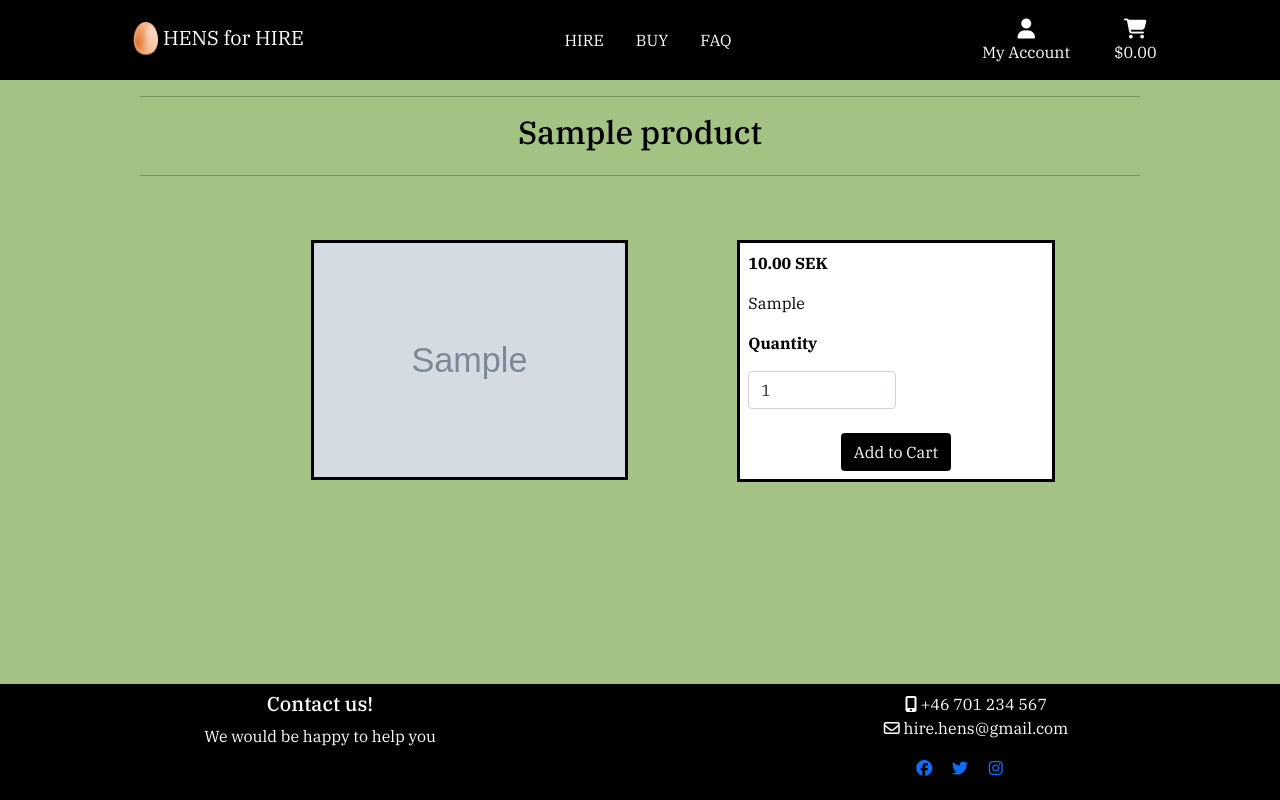
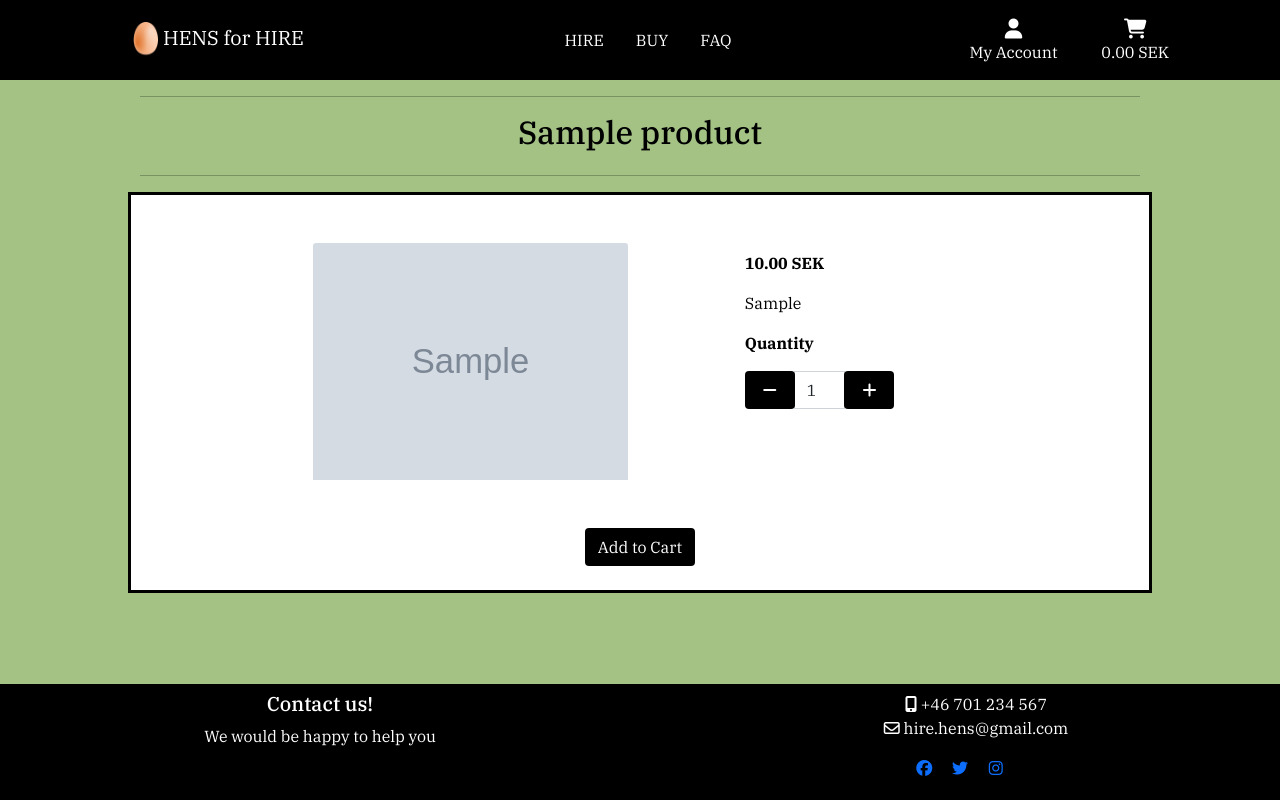
Before and after one commit to Carina-P/hire-hens, a Django app: page /products/product_detail/1/1 in a window 1280 px wide. Run offline with Django 3.2, Linux system fonts and the light colour scheme; tables that the repository leaves empty hold one stand-in row (values such as "Sample post"); grey boxes marked "Sample" are stand-in pictures; parts of the project's set-up code (start-up, migrations or seed data) failed here and were passed over; some libraries are stand-ins or nearby versions.

Commit message:
Some general styling

```diff
--- a/cart/templates/cart/cart.html
+++ b/cart/templates/cart/cart.html
@@ -6,11 +6,11 @@ Shopping cart
 {% endblock cart_header %}
 
 {% block cart_content %}
-<div class="row">
-    <div class="col">
+<div class="row mb-3">
+    <div class="col bg-white">
         {% if cart_items %}
         <div class="table-responsive rounded">
-            <table class="table table-sm table-borderless">
+            <table class="table table-sm">
                 <thead class="text-black">
                     <tr>
                         <th scope="col">Product Info</th>
--- a/faq/templates/faq/faq.html
+++ b/faq/templates/faq/faq.html
@@ -27,5 +27,5 @@ Frequently Asked Questions
 
 {% block postloadjs %}
 {{ block.super }}
-<script src="{% static 'js/accordion.js' %}"></script>
+<script type="text/javascript" src="{% static 'js/accordion.js' %}"></script>
 {% endblock %}
--- a/products/templates/products/product_detail.html
+++ b/products/templates/products/product_detail.html
@@ -6,9 +6,9 @@
 {% endblock products_header %}
 
 {% block products_content %}
-<div class="row">
+<div class="row bg-white border-black">
     <div class="col-12 col-md-6 col-lg-4 offset-lg-2">
-        <div class="image-container my-5 border-black">
+        <div class="image-container my-5">
             {% if product.image %}
             <img class="card-img-top img-fluid" src="{{ product.image.url }}" alt="{{ product.name }}">
             {% else %}
@@ -18,7 +18,7 @@
         </div>
     </div>
     <div class="col-12 col-md-6 col-lg-4 offset-lg-1">
-        <div class="bg-white mb-5 mt-md-5 p-2 border-black">
+        <div class="bg-white mb-5 mt-md-5 p-2">
             {% if request.user.is_superuser %}
             <p class="mb-0">{{ product.category }}</p>
             {% endif %}
@@ -31,29 +31,47 @@
             </p>
             <p class="mt-3">{{ product.information }}</p>
             {% if not rent %}
-            <form class="form" action="{% url 'add_to_cart' product.id %}" method="POST">
+            <form id="detail_form" class="form" action="{% url 'add_to_cart' product.id %}" method="POST">
                 {% csrf_token %}
                 <div class="form-row">
                     <div class="col-12">
                         <p class="mt-3"><strong>Quantity</strong></p>
                         <div class="form-group w-50">
                             <div class="input-group">
-                                <input class="form-control" type="number" name="quantity" value="1" min="1" max="40"
-                                    data_item_id="{{ product.id }}" id="id_qty_{{ product.id }}">
+                                <div class="input-group-prepend">
+                                    <button class="decrement-qty btn btn-black" data-item-id="{{ product.id }}"
+                                        id="decrement_qty_{{ product.id }}">
+                                        <span class="icon">
+                                            <i class="fas fa-minus"></i>
+                                        </span>
+                                    </button>
+                                </div>
+                                <input class="form-control qty_input" type="number" name="quantity" value="1" min="1"
+                                    max="40" data_item_id="{{ product.id }}" id="id_qty_{{ product.id }}">
+                                <div class="input-group-append">
+                                    <button class="increment-qty btn btn-black" data-item-id="{{ product.id}}"
+                                        id="increment_qty_{{ product.id }}">
+                                        <span class="icon">
+                                            <i class="fas fa-plus"></i>
+                                        </span>
+                                    </button>
+                                </div>
                             </div>
                         </div>
                     </div>
-
-                    <div class="col-12 mt-4 text-center">
-                        <input type="submit" class="btn btn-black" value="Add to Cart">
-                    </div>
-
                     <input type="hidden" name="redirect_url" value="{{ request.path }}">
                 </div>
             </form>
             {% endif %}
         </div>
-
+    </div>
+    <div class="col-12 mb-4 text-center">
+        <input type="submit" form="detail_form" class="btn btn-black" value="Add to Cart">
     </div>
 </div>
 {% endblock products_content %}
+
+{% block postloadjs %}
+{{ block.super }}
+<script type="text/javascript" src="{% static 'js/change_qty.js' %}"></script>
+{% endblock %}
--- a/templates/base.html
+++ b/templates/base.html
@@ -119,9 +119,9 @@
                   <div><i class="fas fa-shopping-cart fa-lg"></i></div>
                   <p class="my-0">
                     {% if total %}
-                    ${{ total|floatformat:2 }}
+                    {{ total|floatformat:2 }} SEK
                     {% else %}
-                    $0.00
+                    0.00 SEK
                     {% endif %}
                   </p>
                 </div>
```
Also changed, not shown: static/js/change_qty.js (added, +43 -0 lines).
